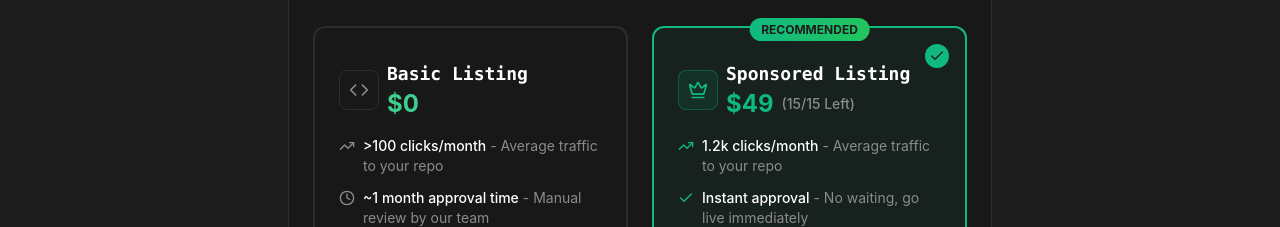
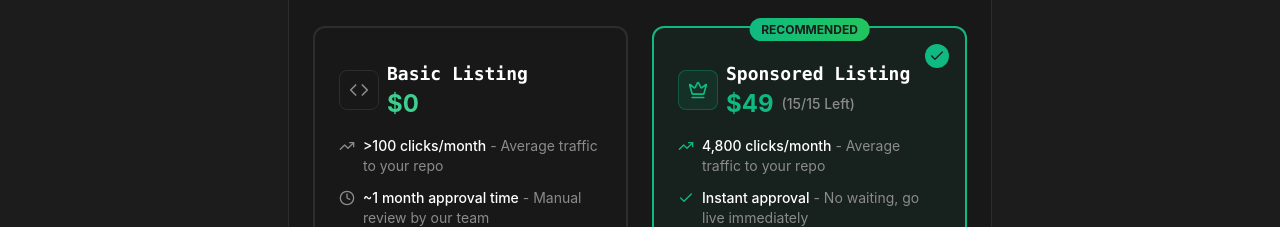
Before and after one commit to Lucio-Ryan/Open-Source-Finder, a Next.js app: page /submit in a window 1280 px wide. Shown: the part 2920-3147 px from the top of the page. Built offline with nearby package versions, Linux system fonts and the light colour scheme; no server answers; the database is empty.

Commit message:
(Clicks Update)

```diff
--- a/public/assets/email-templates/claim-listing-outreach.html
+++ b/public/assets/email-templates/claim-listing-outreach.html
@@ -266,7 +266,7 @@
                         Sponsor your listing for maximum visibility
                       </h3>
                       <p style="margin: 0 0 12px 0; font-family: -apple-system, BlinkMacSystemFont, 'Segoe UI', Roboto, sans-serif; font-size: 15px; line-height: 1.5; color: #8B8B8B;">
-                        If you're interested in giving <strong style="color: #3ECF8E;">{{contact.NAME}}</strong> an extra boost, we offer sponsored placement that helps more people discover your project. <strong style="color: #3ECF8E;">The average sponsored listing get 1.2k clicks/month</strong>.
+                        If you're interested in giving <strong style="color: #3ECF8E;">{{contact.NAME}}</strong> an extra boost, we offer sponsored placement that helps more people discover your project. <strong style="color: #3ECF8E;">The average sponsored listing get 4,800 clicks/month</strong>.
                       </p>
 
                       <p style="margin: 12px 0 16px 0; font-family: -apple-system, BlinkMacSystemFont, 'Segoe UI', Roboto, sans-serif; font-size: 15px; line-height: 1.5; color: #8B8B8B;">
--- a/src/app/dashboard/page.tsx
+++ b/src/app/dashboard/page.tsx
@@ -499,7 +499,7 @@ export default function DashboardPage() {
                   <li className="flex items-start gap-2 text-sm">
                     <TrendingUp className="w-4 h-4 text-emerald-500 mt-0.5 flex-shrink-0" />
                     <span className="text-muted">
-                      <span className="text-white font-medium">1.2k clicks/month</span> - Average traffic to your repo
+                      <span className="text-white font-medium">4,800 clicks/month</span> - Average traffic to your repo
                     </span>
                   </li>
                   <li className="flex items-start gap-2 text-sm">
--- a/src/app/page.tsx
+++ b/src/app/page.tsx
@@ -102,7 +102,7 @@ export default async function Home() {
           <div className="flex flex-wrap justify-center gap-4 sm:gap-8 mt-6 mb-2 text-xs sm:text-sm font-mono text-muted">
             <span><span className="text-brand font-bold">50k+</span> monthly views</span>
             <span className="hidden sm:inline">|</span>
-            <span><span className="text-brand font-bold">1.2k</span> avg. views/project</span>
+            <span><span className="text-brand font-bold">4,800</span> avg. views/project</span>
             <span className="hidden sm:inline">|</span>
             <span><span className="text-brand font-bold">100+</span> newsletter subscribers</span>
           </div>
--- a/src/app/submit/page.tsx
+++ b/src/app/submit/page.tsx
@@ -1460,7 +1460,7 @@ export default function SubmitPage() {
                     <h4 className="text-sm font-mono text-muted mb-3">// SPONSOR_BENEFITS</h4>
                     <p className="text-sm font-bold text-emerald-400 mb-3 flex items-center gap-2">
                       <TrendingUp className="w-5 h-5 text-emerald-500" />
-                      Average sponsored listings get 1.2k clicks/month
+                      Average sponsored listings get 4,800 clicks/month
                     </p>
                     <ul className="text-sm text-white space-y-2">
                       <li className="flex items-center gap-2">
--- a/src/components/ui/PlanSelection.tsx
+++ b/src/components/ui/PlanSelection.tsx
@@ -245,7 +245,7 @@ export function PlanSelection({ selectedPlan, onPlanSelect }: PlanSelectionProps
           <li className="flex items-start gap-2 text-sm">
             <TrendingUp className="w-4 h-4 text-emerald-500 mt-0.5 flex-shrink-0" />
             <span className="text-muted">
-              <span className="text-white font-medium">1.2k clicks/month</span> - Average traffic to your repo
+              <span className="text-white font-medium">4,800 clicks/month</span> - Average traffic to your repo
             </span>
           </li>
           <li className="flex items-start gap-2 text-sm">
```
